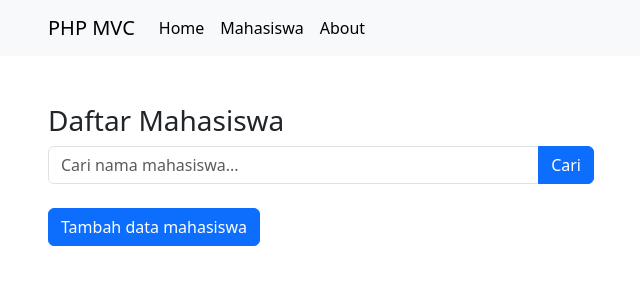
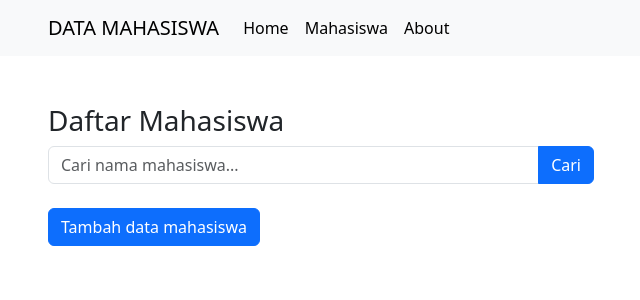
Before and after one commit to rian-124/DataMhsKel3, a PHP site: the page made by app/views/mahasiswa/index.php in a window 1280 px wide. Shown: the top 300 px of the page, without its empty margins (34-674 px from the left). Run offline with PHP 8.4, Linux system fonts and the light colour scheme; the template is opened without the code that fills it, so the values that code supplies are empty; some libraries are stand-ins or nearby versions.

Commit message:
Memperbarui konfigurasi dan header template

```diff
--- a/app/config/config.php
+++ b/app/config/config.php
@@ -1,6 +1,6 @@
 <?php
 
-define('BASEURL', 'http://localhost/phpmvc/public');
+define('BASEURL', 'http://localhost/DataMhsKel3/public');
 
 
 // db connect
--- a/app/views/templates/header.php
+++ b/app/views/templates/header.php
@@ -13,7 +13,7 @@
 <nav class="navbar navbar-expand-lg bg-body-tertiary">
 
   <div class="container">
-    <a class="navbar-brand" href="<?= BASEURL; ?>">PHP MVC</a>
+    <a class="navbar-brand" href="<?= BASEURL; ?>">DATA MAHASISWA</a>
     <button class="navbar-toggler" type="button" data-bs-toggle="collapse" data-bs-target="#navbarNavAltMarkup" aria-controls="navbarNavAltMarkup" aria-expanded="false" aria-label="Toggle navigation">
       <span class="navbar-toggler-icon"></span>
     </button>
```
